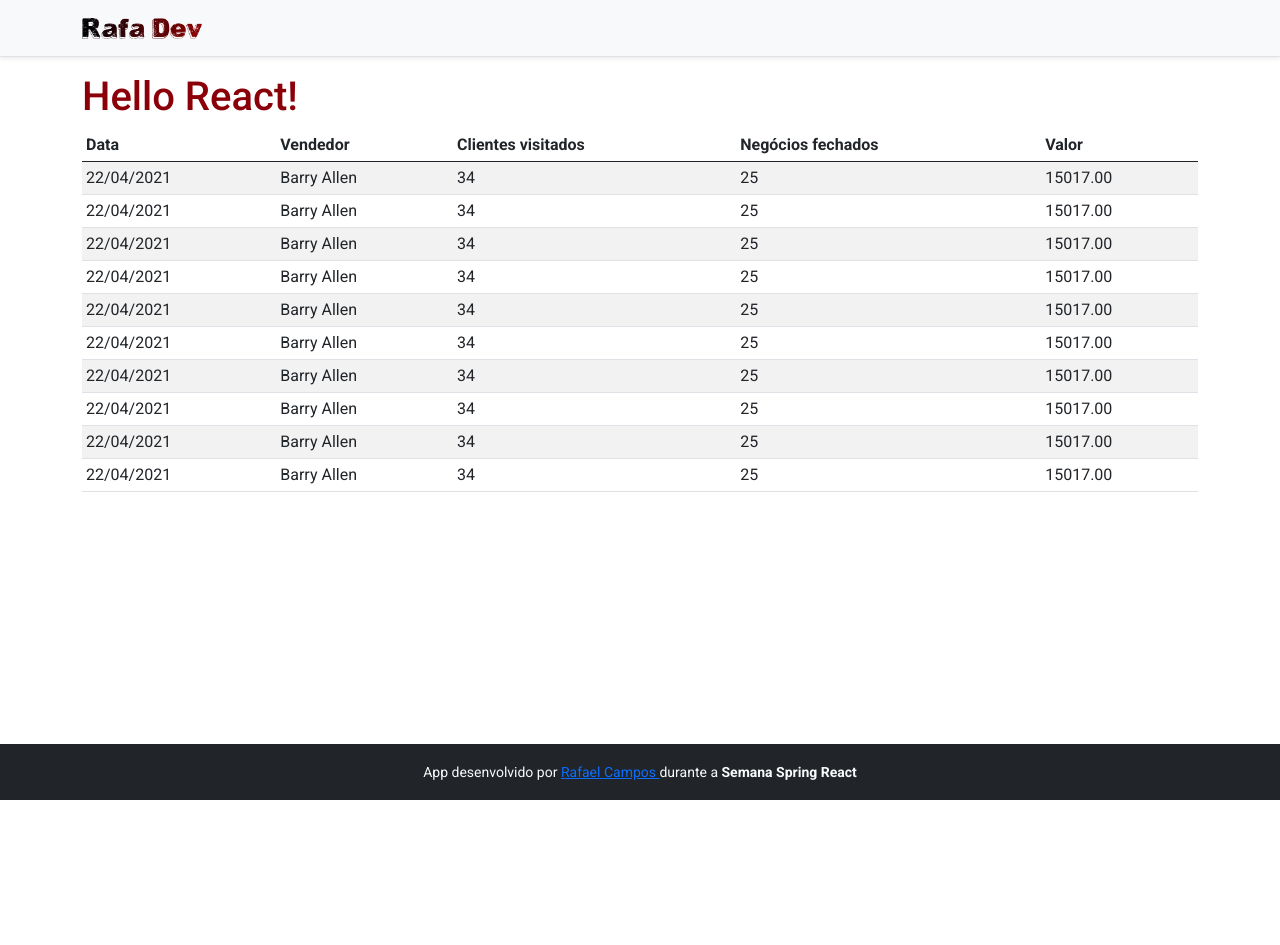
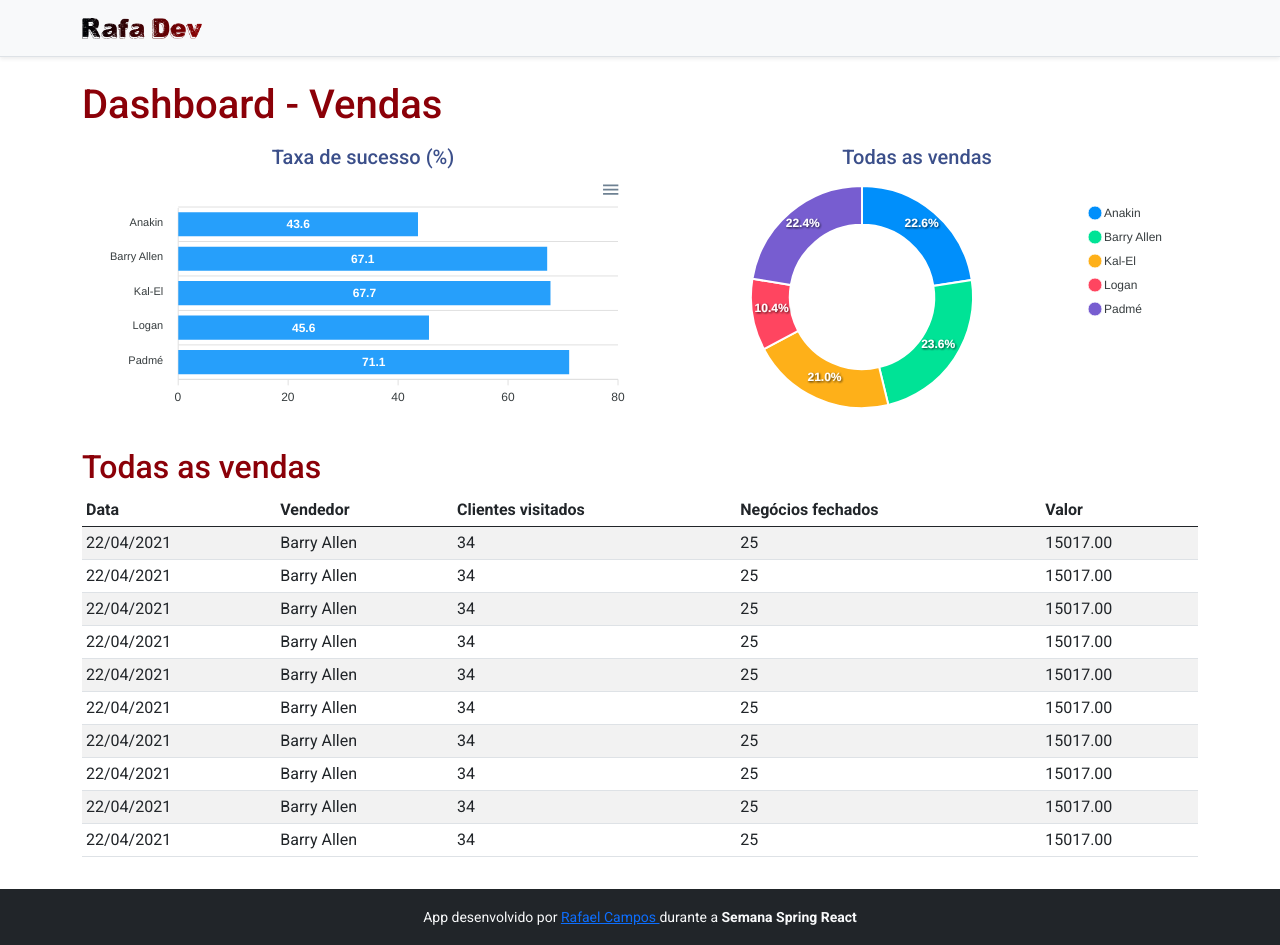
Before and after one commit to RafaelCCampos/rdvendas, a React (Create React App) app in the folder frontend/: page / in a window 1280 px wide. Before the commit the page ends 800 px from the top, so only its background shows below. Built offline with nearby package versions, Linux system fonts and the light colour scheme.

Commit message:
Components de grafícos BarChart e DonutChart criados utilizando apexcharts

```diff
--- a/frontend/package.json
+++ b/frontend/package.json
@@ -10,8 +10,10 @@
     "@types/node": "^12.0.0",
     "@types/react": "^17.0.0",
     "@types/react-dom": "^17.0.0",
+    "apexcharts": "^3.26.1",
     "bootstrap": "^5.0.0",
     "react": "^17.0.2",
+    "react-apexcharts": "^1.3.9",
     "react-dom": "^17.0.2",
     "react-scripts": "4.0.3",
     "typescript": "^4.1.2",
--- a/frontend/src/App.tsx
+++ b/frontend/src/App.tsx
@@ -1,4 +1,6 @@
+import BarChart from "components/BarChart";
 import DataTable from "components/DataTable";
+import DonutChart from "components/DonutChart";
 import Footer from "components/Footer";
 import NavBar from "components/NavBar";
 
@@ -7,8 +9,21 @@
     <>
       <NavBar/>
         <div className="container">
-          <h1 className="text-primary">Hello React!</h1>
-          <DataTable/>
+          <h1 className="text-primary py-2">Dashboard - Vendas</h1>
+          <div className="row px-3">
+            <div className="col-sm-6">
+              <h5 className="text-center text-secondary">Taxa de sucesso (%)</h5>
+              <BarChart/>
+            </div>
+            <div className="col-sm-6">
+              <h5 className="text-center text-secondary">Todas as vendas</h5>
+              <DonutChart/>
+            </div>
+          </div>
+          <div className="py-3">
+            <h2 className="text-primary">Todas as vendas</h2>
+            <DataTable/>
+          </div>
         </div>
       <Footer/>
     </>
--- a/frontend/src/assets/styles/global.css
+++ b/frontend/src/assets/styles/global.css
@@ -1,5 +1,6 @@
 :root {
     --color-primary: #8B0008;
+    --color-secundary: #3b4f8a;
 }
 
 html, body {
@@ -29,3 +30,6 @@
 .text-primary {
     color: var(--color-primary) !important;
 }
+.text-secondary {
+    color: var(--color-secundary) !important;
+}
--- /dev/null
+++ b/frontend/src/components/BarChart/index.tsx
@@ -0,0 +1,34 @@
+import Chart from 'react-apexcharts';
+
+const BarChart = () => {
+
+    const options = {
+        plotOptions: {
+            bar: {
+                horizontal: true,
+            }
+        },
+    };
+
+    const mockData = {
+        labels: {
+            categories: ['Anakin', 'Barry Allen', 'Kal-El', 'Logan', 'Padmé']
+        },
+        series: [
+            {
+                name: "% Sucesso",
+                data: [43.6, 67.1, 67.7, 45.6, 71.1]
+            }
+        ]
+    };
+    return (
+        <Chart
+            options={{...options, xaxis: mockData.labels}}
+            series={mockData.series}
+            type="bar"
+            height="240"
+        />
+    )
+}
+
+export default BarChart;
--- /dev/null
+++ b/frontend/src/components/DonutChart/index.tsx
@@ -0,0 +1,26 @@
+import Chart from 'react-apexcharts';
+
+const DonutChart = () => {
+
+    const mockData = {
+        series: [477138, 499928, 444867, 220426, 473088],
+        labels: ['Anakin', 'Barry Allen', 'Kal-El', 'Logan', 'Padmé']
+    }
+
+    const options = {
+        legend: {
+            show: true
+        }
+    }
+
+    return (
+        <Chart
+            options={{...options, labels: mockData.labels}}
+            series={mockData.series}
+            type="donut"
+            height="240"
+        />
+    )
+}
+
+export default DonutChart;
```
Also changed, not shown: frontend/src/assets/images/logo.svg (deleted), 1 other file (tests, documents, lock files or other folders).
